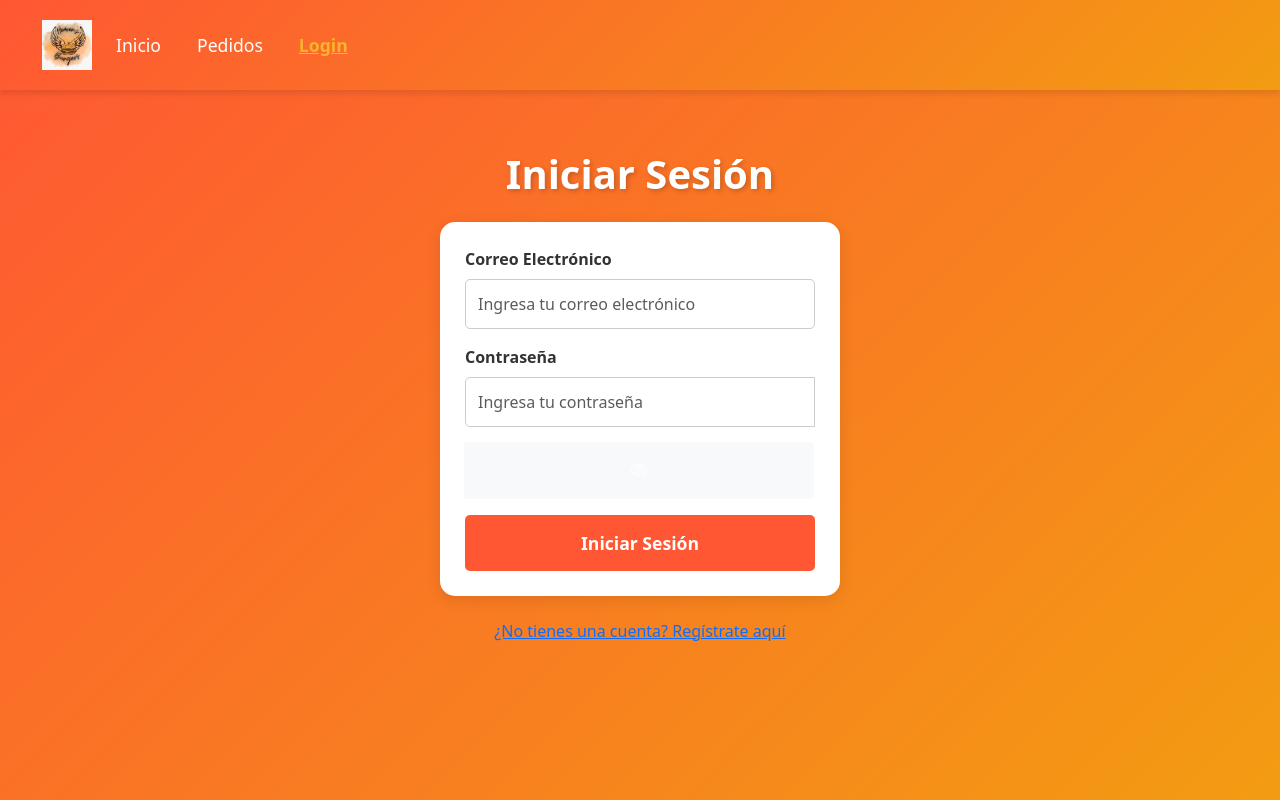
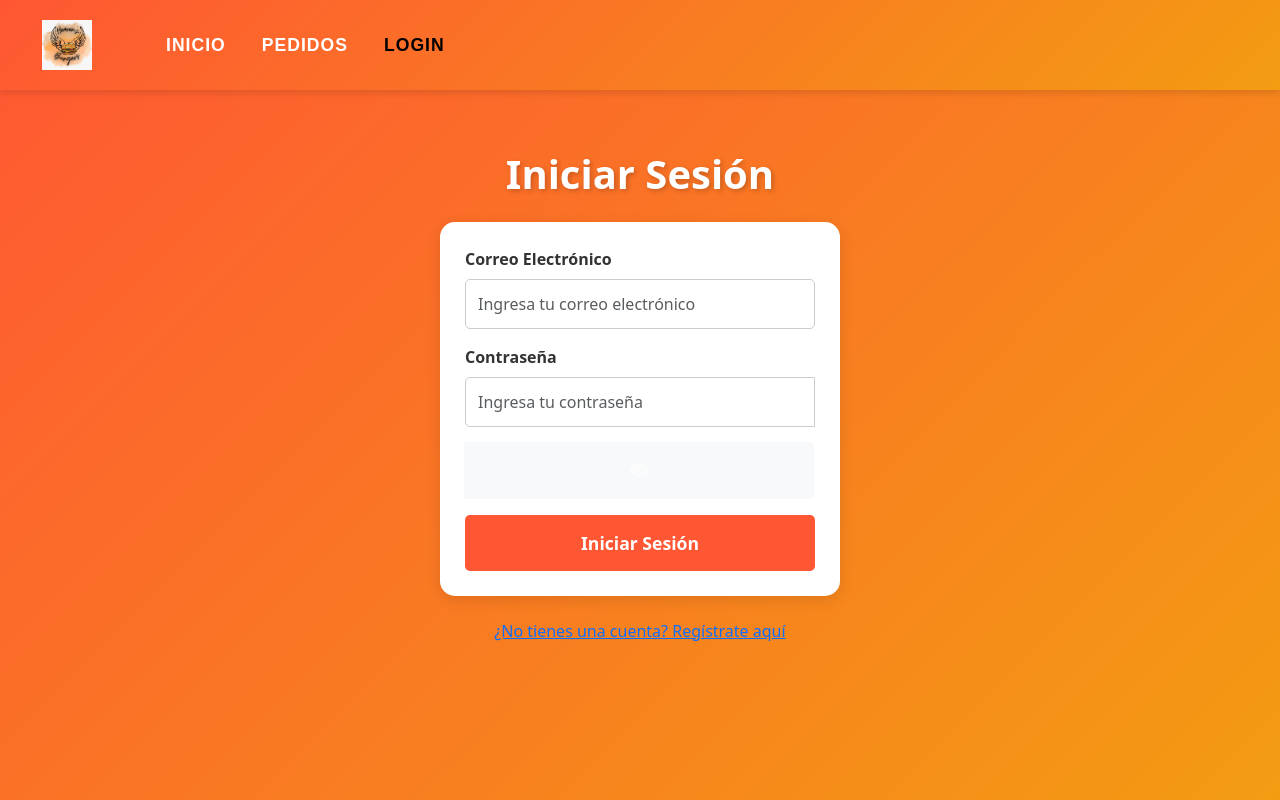
Before and after one commit to LucianaPB92/menu-restaurante, a React (Vite) app: page /login in a window 1280 px wide. Built offline with nearby package versions, Linux system fonts and the light colour scheme.

Commit message:
modifico banner

```diff
--- a/src/components/NavbarApp.jsx
+++ b/src/components/NavbarApp.jsx
@@ -58,13 +58,13 @@ const NavBarApp = () => {
           <img
             src={logoDesktop}
             alt="Logo"
-            className="d-none d-md-block"
+            className="logo d-none d-md-block"
             style={{ height: "50px" }}
           />
           <img
             src={logoMobile}
             alt="Logo"
-            className="d-block d-md-none"
+            className="logo d-block d-md-none"
             style={{ height: "40px" }}
           />
         </Link>
--- a/src/css/HomeScreen.css
+++ b/src/css/HomeScreen.css
@@ -75,33 +75,53 @@
 /* Ajustes generales para el contenedor */
 .banner-container {
   width: 100%;
-  height: auto; /* Eliminar altura fija para evitar el recorte */
+  height: auto;
+  position: relative;
+  overflow: hidden;
 }
 
-/* Media Query para móviles */
+.banner-img {
+  width: 100%;
+  height: auto;
+  object-fit: cover;
+  display: block;
+}
+
+/* Ajustes para móviles */
+
 @media (max-width: 768px) {
+  .banner-img {
+    content: url("../assets/banner-mobile.jpg"); /* Fuerza el cambio en móviles */
+
+  }
+}
+
+/* Solución para que el navbar no tape el banner */
+.navbar {
+  position: relative;
+  z-index: 10; /* Asegura que no tape el banner */
+}
+
+.banner-container {
+  z-index: 1;
+}
+
+@media (max-width: 550px) {
   .banner-container {
-    height: auto;  /* Deja que la imagen se ajuste automáticamente en móviles */
+    padding-top: 60px; /* Baja la imagen para que no la tape */
   }
 
   .banner-img {
-    width: 100%;
-    height: auto;  /* Ajusta la altura de la imagen para evitar recortes */
+    height: 200px; /* Reduce la altura del banner */
+  }
+
+  .navbar {
+    height: 50px; /* Reduce la altura del navbar */
+  }
+  .logo {
+    max-height: 40px; /* Ajusta el tamaño del logo */
   }
 }
-
-/* Media Query para pantallas grandes */
-@media (min-width: 769px) {
-  .banner-container {
-    height: auto;  /* Ajuste automático en pantallas grandes */
-  }
-
-  .banner-img {
-    width: 100%;
-    height: auto;  /* Sin recorte en pantallas grandes */
-  }
-}
-
 
 /* Estilo de cada card */
 .card {
--- a/src/css/NavBarApp.css
+++ b/src/css/NavBarApp.css
@@ -1,79 +1,159 @@
 /* Navbar Contenedor */
 .navbar {
-    background: linear-gradient(135deg, #ff5733 0%, #f39c12 100%); /* Rojo a naranja */
+    background: linear-gradient(135deg, #ff5733 0%, #f39c12 100%);
     padding: 15px 30px;
     box-shadow: 0 4px 6px rgba(0, 0, 0, 0.1);
+    display: flex;
+    justify-content: space-between;
+    align-items: center;
+    z-index: 1050;
   }
 
   /* Logo del Navbar */
   .navbar .navbar-brand {
-    font-size: 1.8rem;
-    font-weight: bold;
+    display: flex;
+    align-items: center;
+    font-family: 'Lobster', cursive; /* Fuente llamativa y estilizada */
+    font-size: 1.9rem; /* Un poco más grande */
+    font-weight: 700;
     color: white;
     text-transform: uppercase;
-    letter-spacing: 2px;
+    letter-spacing: 1.5px;
+    text-shadow: 2px 2px 4px rgba(0, 0, 0, 0.3); /* Sombra para resaltar */
+    flex-shrink: 0;
   }
 
-  /* Links del Navbar */
-  .navbar .navbar-nav {
+  /* Botón de la hamburguesa */
+  .navbar-toggler {
     display: flex;
-    gap: 20px;
+    align-items: center;
+    justify-content: center;
+    position: absolute;
+    top: 15px;
+    right: 15px;
+    z-index: 1050;
+  }
+
+  /* Alineación de los botones en dispositivos grandes */
+  @media (min-width: 992px) {
+    .navbar .container-fluid {
+      display: flex;
+      justify-content: flex-start;
       align-items: center;
     }
 
-  /* Estilo de los enlaces */
-  .navbar .nav-link {
-    font-size: 1.1rem;
-    color: white;
-    text-decoration: none;
-    padding: 8px 16px;
-    border-radius: 5px;
-    transition: all 0.3s ease; /* Transición suave */
+    .navbar-nav {
+      display: flex;
+      gap: 20px;
+      margin-left: 20px;
     }
 
-  /* Enlace activo */
-  .navbar .nav-link.active {
-    color: #f7b42c; /* Amarillo */
-    font-weight: bold;
-    text-decoration: underline;
+    .logo {
+      max-height: 60px;
+      margin-right: 30px;
     }
 
-  /* Hover en los enlaces */
-  .navbar .nav-link:hover {
-    background-color: #f39c12; /* Naranja */
-    color: white;
-    transform: scale(1.05); /* Efecto de aumento */
+    .navbar-toggler {
+      display: none;
+    }
   }
 
-  /* Dropdown de Administración */
-  .navbar .nav-item.dropdown .dropdown-menu {
-    background-color: #fc2c25; /* Rojo fuerte para el dropdown */
-    border: none;
-    box-shadow: 0 4px 6px rgba(0, 0, 0, 0.2);
+  /* Dispositivos pequeños */
+  @media (max-width: 991px) {
+    .navbar .container-fluid {
+      display: flex;
+      justify-content: flex-start;
+      align-items: center;
     }
 
-  .navbar .nav-item.dropdown .dropdown-item {
-    color: white;
-    font-size: 1rem;
+    .navbar-nav {
+      flex-direction: column;
+      gap: 10px;
     }
 
-  .navbar .nav-item.dropdown .dropdown-item:hover {
-    background-color: #f39c12; /* Naranja cuando se pasa el mouse */
-    color: white;
+    .logo {
+      max-height: 40px;
+      margin-right: 15px;
     }
 
-  /* Botón de Cerrar sesión */
-  .navbar .nav-link.btn-link {
-    color: white;
-    font-weight: bold;
-    cursor: pointer;
+    .navbar-toggler {
+      position: absolute;
+      top: 15px;
+      right: 15px;
+      z-index: 1050;
     }
 
-  .navbar .nav-link.btn-link:hover {
-    color: #f39c12; /* Naranja al pasar el mouse */
+    /* Contenedor del menú desplegable */
+    .navbar-collapse {
+      width: 100%;
+      display: flex;
+      justify-content: center;
+      align-items: center;
+      background: linear-gradient(135deg, #ff5733 0%, #f39c12 100%); /* Fondo naranja */
     }
 
-  /* Estilo del menú desplegable */
-  .navbar-toggler-icon {
-    background-color: white;
+    .navbar-nav {
+      width: 100%;
+      display: flex;
+      justify-content: center;
     }
+
+    .navbar-nav .nav-item {
+      display: block;
+      text-align: center;
+    }
+  }
+
+  /* Dispositivos más pequeños (menor a 550px) */
+  @media (max-width: 550px) {
+    .navbar-toggler {
+      top: 10px;
+      right: 10px;
+    }
+
+    .navbar-collapse {
+      position: absolute;
+      top: 0;
+      left: 0;
+      right: 0;
+      background: linear-gradient(135deg, #ff5733 0%, #f39c12 100%);
+      height: auto;
+      display: flex;
+      justify-content: center;
+      align-items: center;
+    }
+
+    .navbar-nav {
+      flex-direction: column;
+      align-items: center;
+      padding-top: 60px;
+      width: 100%;
+    }
+
+    .navbar-nav .nav-item {
+      width: 100%;
+      padding: 10px 0;
+      text-align: center;
+      border-bottom: 1px solid #fff;
+    }
+
+    .navbar-nav .nav-item:last-child {
+      border-bottom: none;
+    }
+  }
+
+  /* Estilo de los enlaces del Navbar */
+  .navbar-nav .nav-link {
+    font-family: 'Poppins', sans-serif; /* Fuente moderna y limpia */
+    font-size: 1.1rem;
+    font-weight: 600;
+    color: white;
+    text-transform: uppercase;
+    letter-spacing: 1px;
+    transition: all 0.3s ease;
+  }
+
+  .navbar-nav .nav-link:hover {
+    color: #ff5733; /* Color al pasar el mouse */
+    text-decoration: underline; /* Subraya al pasar el mouse */
+  }
--- a/src/views/HomeScreen.jsx
+++ b/src/views/HomeScreen.jsx
@@ -6,7 +6,7 @@ import "bootstrap/dist/css/bootstrap.min.css";
 
 // Importar imágenes del banner
 import bannerDesktop from "../assets/banner-desktop.jpg";
-import bannerMobile from "../assets/banner-celu2.jpeg";
+import bannerMobile from "../assets/banner-mobile.jpg";
 
 const HomeScreen = () => {
   const [categorias, setCategorias] = useState([]);
@@ -34,13 +34,16 @@ const HomeScreen = () => {
     <div>
       {/* Banner principal */}
       <div className="banner-container">
-      <img
-  srcSet={`${bannerMobile} 600w, ${bannerDesktop} 1200w`}
-  sizes="(max-width: 768px) 100vw, 1200px"
-  src={bannerDesktop}  // Imagen predeterminada para pantallas grandes
-  alt="Banner principal"
-  className="banner-img img-fluid"
-/>
+      <div className="banner-container">
+  <img
+    src={bannerDesktop} // Fallback por si `srcSet` no funciona
+    srcSet={`${bannerMobile} 600w, ${bannerDesktop} 1200w`}
+    sizes="(max-width: 768px) 600px, 1200px"
+    alt="Banner principal"
+    className="banner-img"
+  />
+</div>
+
 
 
 
```
Also changed, not shown: src/assets/banner-celu2.jpeg (deleted). Lines whose indentation alone changed are shown as unchanged.
